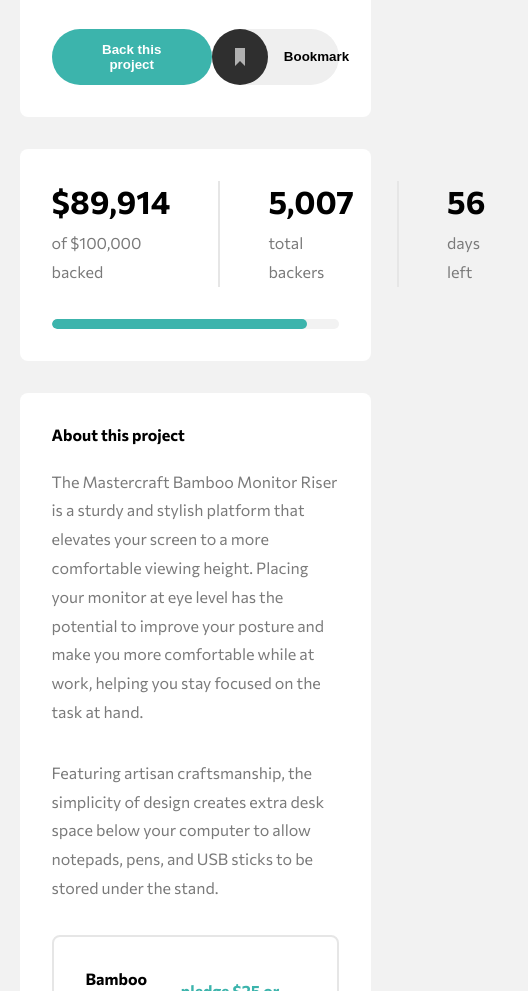
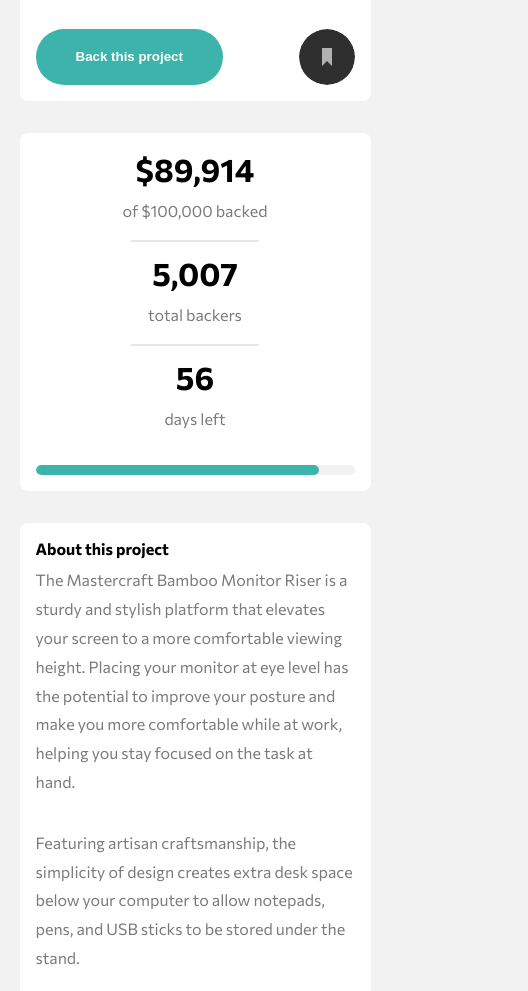
Before and after one commit to Batareika007/crowdfunding-product-page, a plain HTML site: page index.html in a window 390 px wide. Shown: the part 628-1619 px from the top of the page, 528 px wide, since content can reach past the window. Drawn offline with Linux system fonts and the light colour scheme.

Commit message:
mobile designer on develop

```diff
--- a/scss/style.scss
+++ b/scss/style.scss
@@ -158,7 +158,7 @@
 .block {
     &__header {
         font-weight: 700;
-        margin-bottom: 1.5rem;
+        margin-bottom: 0.5rem;
     }
 
     &__text {
@@ -220,7 +220,17 @@
         display: flex;
         justify-content: space-between;
         font-weight: 700;
-        align-items: center;
+        flex-wrap: wrap;
+        margin-bottom: 1rem;
+
+        .block__header {
+            flex: 1 0 60%;
+        }
+
+        .block__count {
+            flex: 1 0 60%;
+            // margin-bottom: 1rem;
+        }
 
         .block__btn {
             min-height: 56px;
@@ -286,3 +296,79 @@
     }
 
 }
+
+
+// mobile
+
+@media screen and (max-width:768px) {
+    .header {
+        background: url(../images/image-hero-mobile.jpg);
+        background-position: center center;
+        // background-repeat: no-repeat;
+        background-size: cover;
+        min-height: 60vh;
+    }
+
+    .block__bottom {
+        gap: 0.5rem;
+    }
+
+    .number {
+        flex-direction: column;
+        width: 100%;
+
+        &__item {
+            position: relative;
+            text-align: center;
+            padding-right: 0;
+
+            &:not(:first-child) {
+                padding: 0;
+                border-left: initial;
+                margin-top: 0.5rem;
+
+                &::before {
+                    margin-bottom: 0.5rem;
+                    position: relative;
+                    content: '';
+                    text-align: center;
+                    display: inline-block;
+                    top: 0;
+                    left: 0;
+                    height: 2px;
+                    border-radius: 2px;
+                    width: 40%;
+                    background-color: hsl(0, 0%, 90%);
+                }
+            }
+
+        }
+    }
+}
+
+@media screen and (max-width:425px) {
+    .main__item {
+        padding: 1rem;
+    }
+
+
+
+    .block__inner {
+        padding: 1rem;
+    }
+
+    .block__btn2 {
+        content: '';
+        overflow: hidden;
+        width: 56px;
+        padding: 0;
+    }
+
+    .block__count {
+        margin-bottom: 1rem;
+    }
+}
+
+@media screen and (max-width:375px) {}
+
+@media screen and (max-width:320px) {}
```
Also changed, not shown: index.html (+4 -4 lines), css/style.css.
